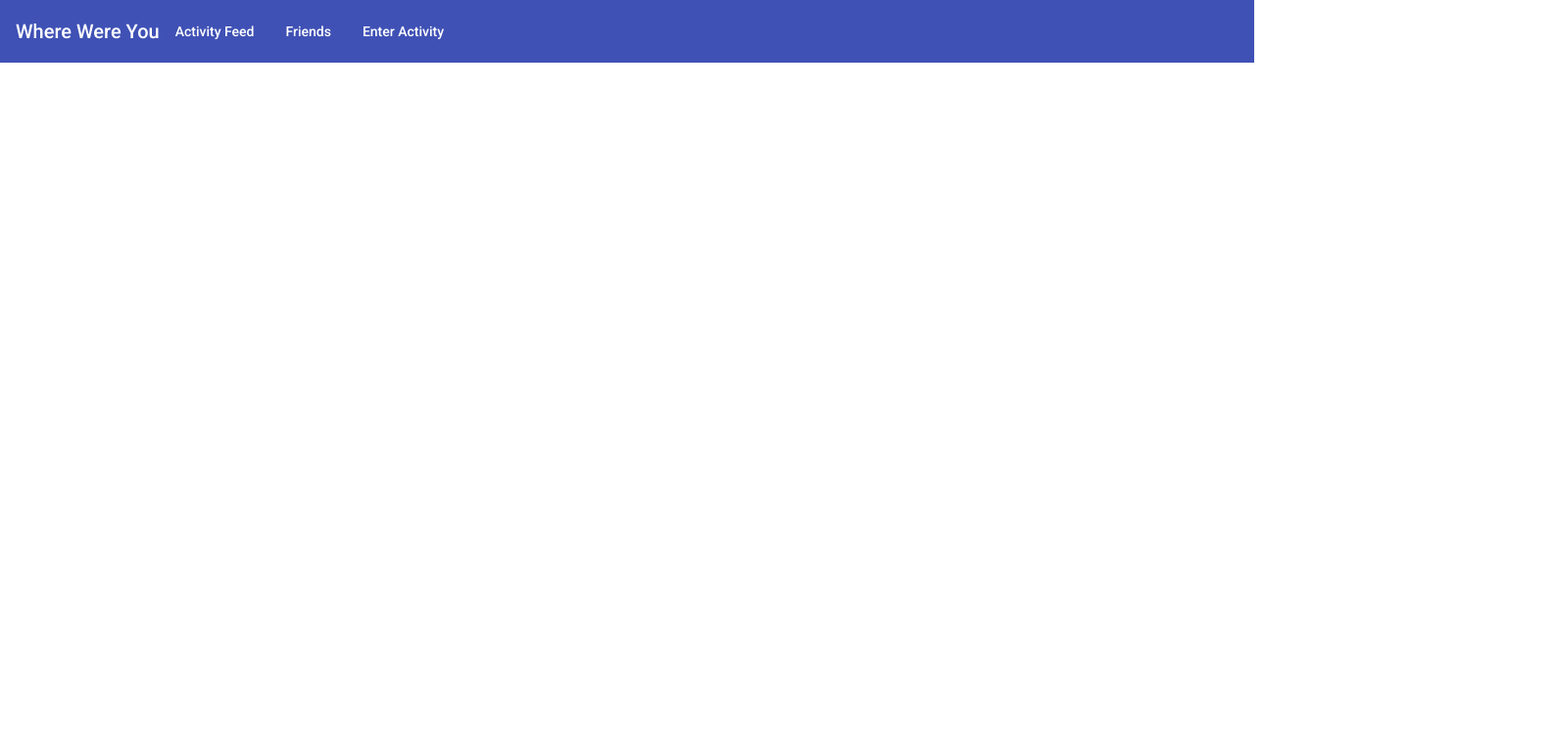
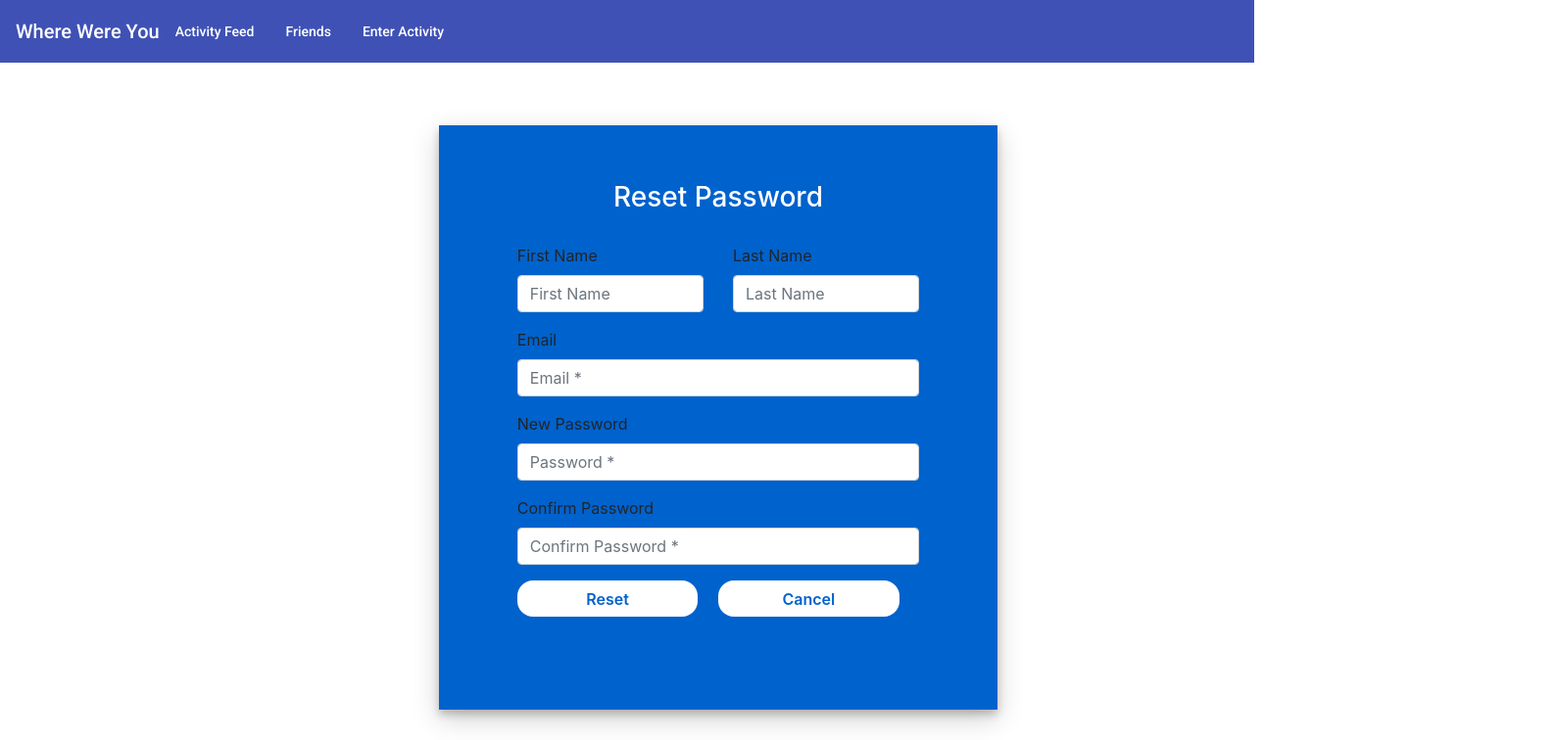
Before and after one commit to brynnwharton/2020-481-Team8, an Angular app in the folder where-were-you/: page /forget-password in a window 1280 px wide. Before the commit this address led to /. Shown: the top 756 px of the page at 98% size, 1588 px wide, since content can reach past the window. Built offline with nearby package versions, Linux system fonts and the light colour scheme.

Commit message:
forget password page added

```diff
--- a/where-were-you/src/app/app-routing.module.ts
+++ b/where-were-you/src/app/app-routing.module.ts
@@ -5,12 +5,14 @@ import { AppComponent } from './app.component';
 import { EnterActivityComponent } from './enter-activity/enter-activity.component';
 import { FriendsComponent } from './friends/friends.component';
 import { LoginComponent } from './login/login.component';
+import { ForgetPasswordComponent } from './forget-password/forget-password.component';
 
 const routes: Routes = [
   {path: '', component: LoginComponent},
   {path: 'friends', component: FriendsComponent},
   {path: 'activity-feed', component: ActivityFeedComponent},
-  {path: 'enter-activity', component: EnterActivityComponent}
+  {path: 'enter-activity', component: EnterActivityComponent},
+  {path: 'forget-password', component: ForgetPasswordComponent}
 ];
 
 @NgModule({
--- a/where-were-you/src/app/app.module.ts
+++ b/where-were-you/src/app/app.module.ts
@@ -17,6 +17,7 @@ import { FriendsComponent } from './friends/friends.component';
 import { EnterActivityComponent } from './enter-activity/enter-activity.component';
 import { LoginComponent } from './login/login.component';
 import { BrowserAnimationsModule } from '@angular/platform-browser/animations';
+import { ForgetPasswordComponent } from './forget-password/forget-password.component';
 
 @NgModule({
   declarations: [
@@ -24,7 +25,8 @@ import { BrowserAnimationsModule } from '@angular/platform-browser/animations';
     ActivityFeedComponent,
     FriendsComponent,
     EnterActivityComponent,
-    LoginComponent
+    LoginComponent,
+    ForgetPasswordComponent
   ],
   imports: [
     BrowserModule,
--- /dev/null
+++ b/where-were-you/src/app/forget-password/forget-password.component.css
@@ -0,0 +1,33 @@
+.container{
+    margin-top: 5%;
+    margin-bottom: 5%;
+    margin-right: 30%;
+    margin-left: 35%;
+}
+
+.reset-form{
+    padding: 5%;
+    background: #0062cc;
+    box-shadow: 0 5px 8px 0 rgba(0, 0, 0, 0.2), 0 9px 26px 0 rgba(0, 0, 0, 0.19);
+}
+.reset-form h3{
+    text-align: center;
+    color: #fff;
+}
+.container form{
+    padding: 5%;
+}
+.btnSubmit
+{
+    width: 45%;
+    border-radius: 1rem;
+    margin-right: 5%;
+    padding: 1.5%;
+    border: none;
+    cursor: pointer;
+}
+.reset-form .btnSubmit{
+    font-weight: 600;
+    color: #0062cc;
+    background-color: #fff;
+}
--- /dev/null
+++ b/where-were-you/src/app/forget-password/forget-password.component.html
@@ -0,0 +1,44 @@
+
+  <style></style>
+  <link href="//maxcdn.bootstrapcdn.com/bootstrap/4.1.1/css/bootstrap.min.css" rel="stylesheet" id="bootstrap-css">
+      <script src="//maxcdn.bootstrapcdn.com/bootstrap/4.1.1/js/bootstrap.min.js"></script>
+      <script src="//cdnjs.cloudflare.com/ajax/libs/jquery/3.2.1/jquery.min.js"></script>
+      <!------ Include the above in your HEAD tag ---------->
+    <body>
+      <div class="container">
+                  <div class="row">
+                    <div class="col-md-6 reset-form">
+                          <h3>Reset Password</h3>
+                          <form>
+                            <div class="row">
+                              <div class="col-sm-6 form-group">
+                                <label>First Name</label>
+                                <input type="text" placeholder="First Name" class="form-control">
+                              </div>
+                              <div class="col-sm-6 form-group">
+                                <label>Last Name</label>
+                                <input type="text" placeholder="Last Name" class="form-control">
+                              </div>
+                            </div>
+                              <div class="form-group">
+                                <label>Email</label>
+                                <input type="text" class="form-control" placeholder="Email *" value="" />
+                             </div>
+                            <div class="form-group">
+                              <label>New Password</label>
+                                <input type="password" class="form-control" placeholder="Password *" value="" />
+                            </div>
+                            <div class="form-group">
+                              <label>Confirm Password</label>
+                              <input type="password" class="form-control" placeholder="Confirm Password *" value="" />
+                          </div>
+                            <div class="form-group">
+                                <input type="submit" class="btnSubmit" value="Reset"/>
+                                <input type="button" class="btnSubmit" value="Cancel"/>
+                            </div>
+                          </form>
+                      </div>
+                  </div>
+              </div>
+  </body>
+  <router-outlet></router-outlet>
--- /dev/null
+++ b/where-were-you/src/app/forget-password/forget-password.component.ts
@@ -0,0 +1,15 @@
+import { Component, OnInit } from '@angular/core';
+
+@Component({
+  selector: 'app-forget-password',
+  templateUrl: './forget-password.component.html',
+  styleUrls: ['./forget-password.component.css']
+})
+export class ForgetPasswordComponent implements OnInit {
+
+  constructor() { }
+
+  ngOnInit(): void {
+  }
+
+}
--- a/where-were-you/src/app/login/login.component.html
+++ b/where-were-you/src/app/login/login.component.html
@@ -22,7 +22,7 @@
                                   <input type="submit" class="btnSubmit" value="Login" />
                               </div>
                               <div class="form-group">
-                                  <a href="#" class="ForgetPwd">Forget Password?</a>
+                                  <a mat-button [routerLink]="'/forget-password'" class="ForgetPwd">Forget Password?</a>
                               </div>
                           </form>
                                   </div>
```
Also changed, not shown: where-were-you/angular.json (line endings or trailing spaces), 1 other file (tests, documents, lock files or other folders).
